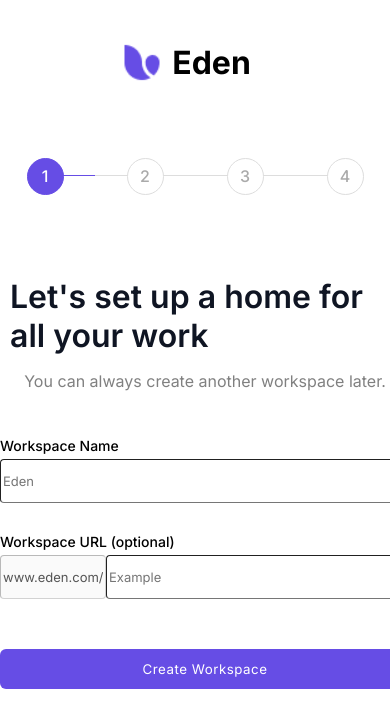
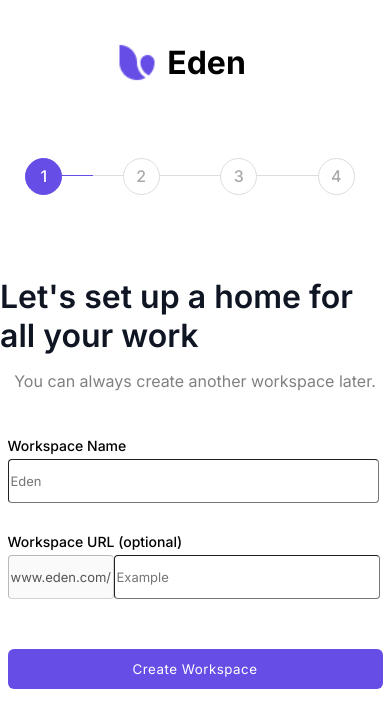
Before and after one commit to vaibhavchobisa/eden-onboarding, a React (Create React App) app: page /workspace in a window 390 px wide. Shown: the top 728 px of the page. Built offline with nearby package versions, Linux system fonts and the light colour scheme.

Commit message:
added mobile responsiveness

```diff
--- a/src/App.scss
+++ b/src/App.scss
@@ -17,15 +17,3 @@
 p {
     color: gray;
 }
-
-body {
-    height: 100%;
-    width: 100%;
-    overflow: hidden;
-}
-
-// @media screen and (max-width:600px) {
-//     label {
-
-//     }
-// }
--- a/src/components/progress-bar/progress-bar.styles.scss
+++ b/src/components/progress-bar/progress-bar.styles.scss
@@ -40,7 +40,7 @@
 }
 
 .container {
-    width: 400px;
+    width: 100%;
 
     .progressbar {
         counter-reset: step;
--- a/src/routes/create-workspace/create-workspace.styles.scss
+++ b/src/routes/create-workspace/create-workspace.styles.scss
@@ -34,7 +34,8 @@
 
         &.first {
             height: 40px;
-            width: 400px;
+            max-width: 400px;
+            min-width: 365px;
             font-size: 13px;
             margin-bottom: 10px;
             border-width: 1px;
@@ -42,17 +43,19 @@
         }
 
         &.second {
-            width: 295px;
+            max-width: 260px;
+            min-width: 10px;
         }
 
         &.disabled {
-            width: 100px;
+            max-width: 100px;
         }
     }
 
     Button {
         margin-top: 40px;
-        width: 410px;
+        max-width: 405px;
+        min-width: 375px;
     }
 }
 }
--- a/src/routes/success/success.styles.scss
+++ b/src/routes/success/success.styles.scss
@@ -12,6 +12,7 @@
 
     Button {
             margin-top: 40px;
-            width: 410px;
+            max-width: 405px;
+            min-width: 375px;
         }
 }
--- a/src/routes/usage/usage.styles.scss
+++ b/src/routes/usage/usage.styles.scss
@@ -63,7 +63,15 @@
 
 Button {
     margin-top: 40px;
-    width: 425px;
+    max-width: 405px;
+    min-width: 375px;
 }
 
 }
+
+@media only screen and (max-width:400px) {
+    .cards {
+        display: flex;
+        justify-content: center;
+    }
+}
--- a/src/routes/welcome/welcome.styles.scss
+++ b/src/routes/welcome/welcome.styles.scss
@@ -27,7 +27,8 @@
 
     input {
         height: 40px;
-        width: 400px;
+        max-width: 400px;
+        min-width: 375px;
         font-size: 13px;
         margin-bottom: 10px;
         border-width: 1px;
@@ -36,11 +37,19 @@
 
     Button {
         margin-top: 40px;
-        width: 410px;
+        max-width: 405px;
+        min-width: 375px;
     }
 }
 }
 
-.active {
-    background-color: red;
-}
+// @media only screen and (max-width: 400px) {
+//     .form {
+//         input {
+//             width: 50px;
+//         }
+//         Button {
+//             width: 50px;
+//         }
+//     }
+// }
```
